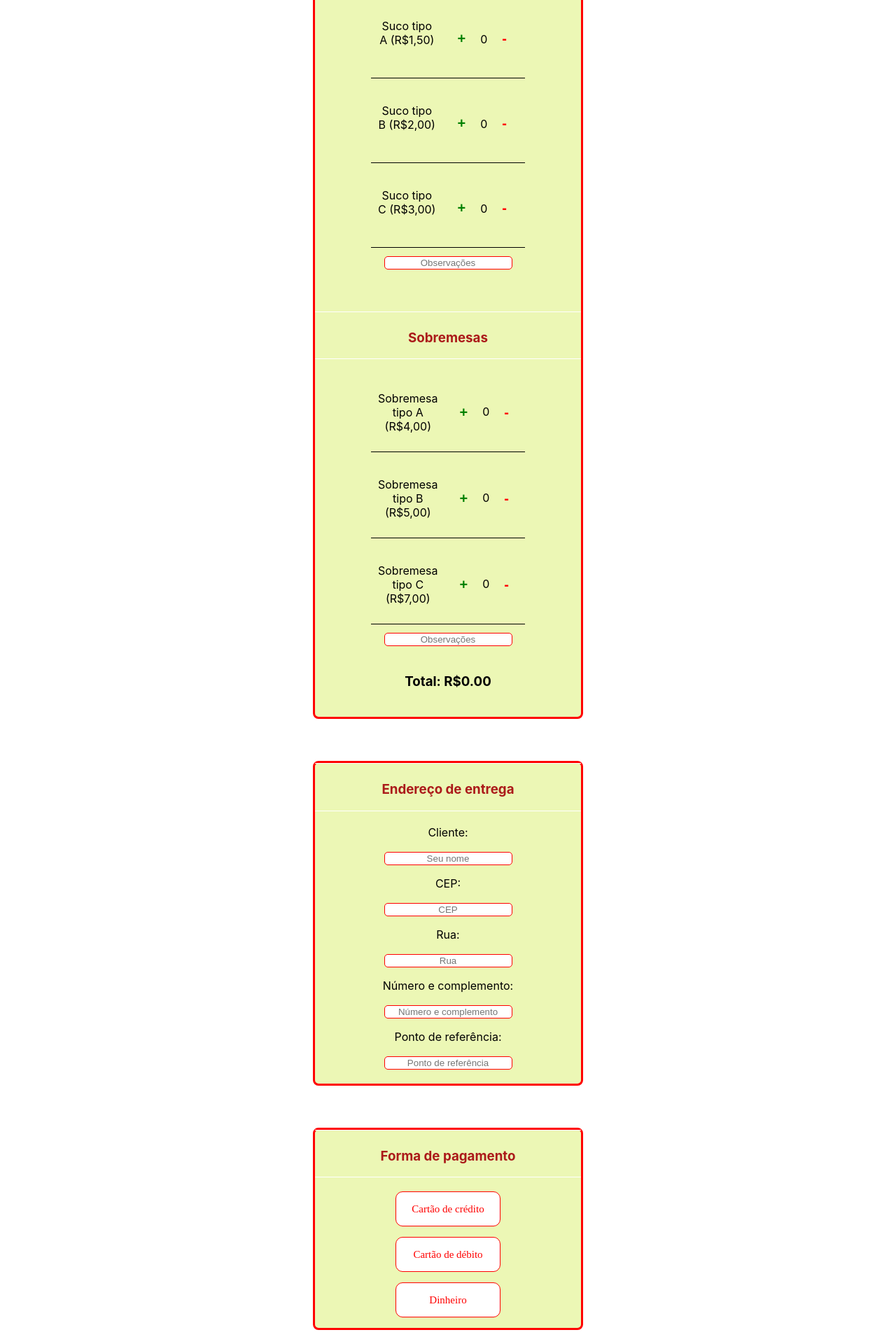
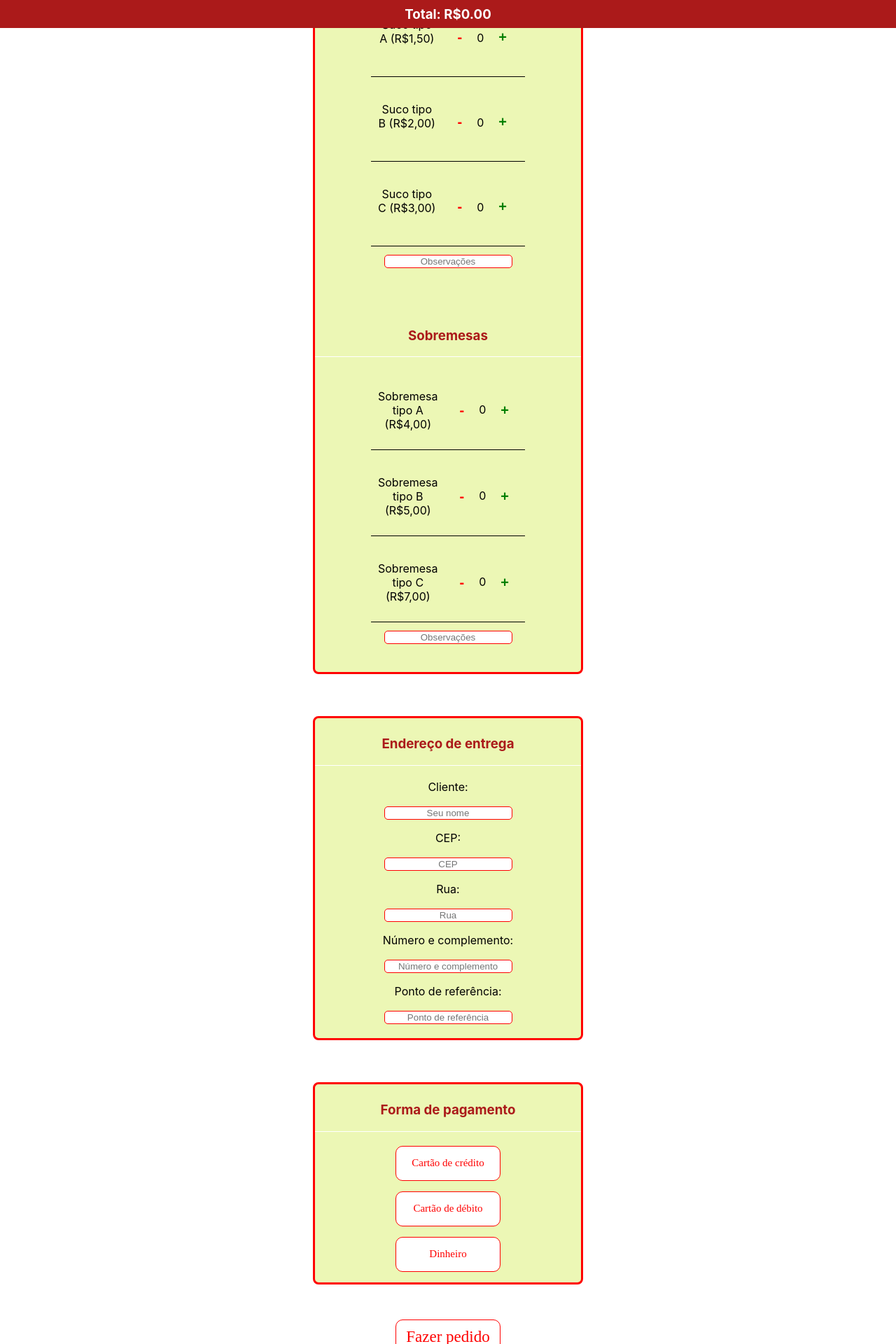
Before and after one commit to MichelRLima/Cardapio, a React (Create React App) app: page /pedido in a window 1280 px wide. Shown: the part 760-2680 px from the top of the page at 70% size. Built offline with nearby package versions, Linux system fonts and the light colour scheme; a web font is replaced by a local one.

Commit message:
ajustado aba de preço

```diff
--- a/src/Inicio.js
+++ b/src/Inicio.js
@@ -10,7 +10,7 @@ function Inicio (){
 
        <>
         <div className={styles.containerTitulo}>
-            <h1>Restaurante</h1>
+            <h1>Hungry Chef</h1>
         </div>
         <div className={styles.botaoPedido}>
             <Link to="/pedido"><button>Fazer Pedido</button></ Link>
--- a/src/Pedido.js
+++ b/src/Pedido.js
@@ -246,25 +246,26 @@ return (
           <div className={styles.pedido} >
 
             <p className={styles.titutloPedido}>Sanduíche tipo A (R$2,00) </p>
+            <button className={styles.buttonMenos} disabled={SanduicheA !== 0 ? false : true} onClick={()=> setSanduicheA(SanduicheA-1)}>-</button>
+            <span className={styles.quantidade}>{SanduicheA}</span>
             <button className={styles.buttonMais} onClick={()=> setSanduicheA(SanduicheA+1)}>+</button>
-            <span className={styles.quantidade}>{SanduicheA}</span>
-            <button className={styles.buttonMenos} disabled={SanduicheA !== 0 ? false : true} onClick={()=> setSanduicheA(SanduicheA-1)}>-</button>
 
           </div>
 
 
           <div className={styles.pedido}>
             <p className={styles.titutloPedido}>Sanduíche tipo B (R$3,00)</p>
+            <button className={styles.buttonMenos} disabled={SanduicheB !== 0 ? false : true} onClick={()=> setSanduicheB(SanduicheB-1)}>-</button>
+            <span className={styles.quantidade}>{SanduicheB}</span>
             <button className={styles.buttonMais} onClick={()=> setSanduicheB(SanduicheB+1)}>+</button>
-            <span className={styles.quantidade}>{SanduicheB}</span>
-            <button className={styles.buttonMenos} disabled={SanduicheB !== 0 ? false : true} onClick={()=> setSanduicheB(SanduicheB-1)}>-</button>
           </div>
 
           <div className={styles.pedido}>
             <p className={styles.titutloPedido}>Sanduíche tipo C (R$1,00)</p>
+            <button className={styles.buttonMenos} disabled={SanduicheC !== 0 ? false : true} onClick={()=> setSanduicheC(SanduicheC-1)}>-</button>
+            <span className={styles.quantidade}>{SanduicheC}</span>
             <button className={styles.buttonMais} onClick={()=> setSanduicheC(SanduicheC+1)}>+</button>
-            <span className={styles.quantidade}>{SanduicheC}</span>
-            <button className={styles.buttonMenos} disabled={SanduicheC !== 0 ? false : true} onClick={()=> setSanduicheC(SanduicheC-1)}>-</button>
+
           </div>
           <input onChange={(e)=> SetObsSanduiche(e.target.value)} type="text" placeholder="Observações"></input>
 
@@ -278,24 +279,26 @@ return (
           </div>
           <div className={styles.pedido}>
             <p className={styles.titutloPedido}>Suco tipo A (R$1,50)</p>
+            <button className={styles.buttonMenos} disabled={sucoA !== 0 ? false : true} onClick={()=> setSucoA(sucoA-1)}>-</button>
+            <span className={styles.quantidade}>{sucoA}</span>
             <button className={styles.buttonMais} onClick={()=>setSucoA(sucoA+1)}>+</button>
-            <span className={styles.quantidade}>{sucoA}</span>
-            <button className={styles.buttonMenos} disabled={sucoA !== 0 ? false : true} onClick={()=> setSucoA(sucoA-1)}>-</button>
+
           </div>
 
 
           <div className={styles.pedido}>
             <p className={styles.titutloPedido}>Suco  tipo B (R$2,00)</p>
+            <button className={styles.buttonMenos} disabled={sucoB !== 0 ? false : true} onClick={()=> setSucoB(sucoB-1)}>-</button>
+            <span className={styles.quantidade}>{sucoB}</span>
             <button className={styles.buttonMais} onClick={()=>setSucoB(sucoB+1)}>+</button>
-            <span className={styles.quantidade}>{sucoB}</span>
-            <button className={styles.buttonMenos} disabled={sucoB !== 0 ? false : true} onClick={()=> setSucoB(sucoB-1)}>-</button>
+
           </div>
 
           <div className={styles.pedido}>
             <p className={styles.titutloPedido}>Suco  tipo C (R$3,00)</p>
+            <button className={styles.buttonMenos} disabled={sucoC !== 0 ? false : true} onClick={()=> setSucoC(sucoC-1)}>-</button>
+            <span className={styles.quantidade}>{sucoC}</span>
             <button className={styles.buttonMais} onClick={()=>setSucoC(sucoC+1)}>+</button>
-            <span className={styles.quantidade}>{sucoC}</span>
-            <button className={styles.buttonMenos} disabled={sucoC !== 0 ? false : true} onClick={()=> setSucoC(sucoC-1)}>-</button>
           </div>
           <input onChange={(e)=> SetObsSuco(e.target.value)} type="text" placeholder="Observações"></input>
 
@@ -309,34 +312,38 @@ return (
           </div>
           <div className={styles.pedido}>
             <p className={styles.titutloPedido}>Sobremesa tipo A (R$4,00)</p>
+            <button className={styles.buttonMenos} disabled={sobremesaA !== 0 ? false : true} onClick={()=> setSobremesaA(sobremesaA-1)}>-</button>
+            <span className={styles.quantidade}>{sobremesaA}</span>
             <button className={styles.buttonMais} onClick={()=>setSobremesaA(sobremesaA+1)}>+</button>
-            <span className={styles.quantidade}>{sobremesaA}</span>
-            <button className={styles.buttonMenos} disabled={sobremesaA !== 0 ? false : true} onClick={()=> setSobremesaA(sobremesaA-1)}>-</button>
+
           </div>
 
 
           <div className={styles.pedido}>
             <p className={styles.titutloPedido}>Sobremesa tipo B (R$5,00)</p>
+            <button className={styles.buttonMenos} disabled={sobremesaB !== 0 ? false : true} onClick={()=> setSobremesaB(sobremesaB-1)}>-</button>
+            <span className={styles.quantidade}>{sobremesaB}</span>
             <button className={styles.buttonMais} onClick={()=>setSobremesaB(sobremesaB+1)}>+</button>
-            <span className={styles.quantidade}>{sobremesaB}</span>
-            <button className={styles.buttonMenos} disabled={sobremesaB !== 0 ? false : true} onClick={()=> setSobremesaB(sobremesaB-1)}>-</button>
+
           </div>
 
           <div className={styles.pedido}>
             <p className={styles.titutloPedido}>Sobremesa tipo C (R$7,00)</p>
+            <button className={styles.buttonMenos} disabled={sobremesaC !== 0 ? false : true} onClick={()=> setSobremesaC(sobremesaC-1)}>-</button>
+            <span className={styles.quantidade}>{sobremesaC}</span>
             <button className={styles.buttonMais} onClick={()=>setSobremesaC(sobremesaC+1)}>+</button>
-            <span className={styles.quantidade}>{sobremesaC}</span>
-            <button className={styles.buttonMenos} disabled={sobremesaC !== 0 ? false : true} onClick={()=> setSobremesaC(sobremesaC-1)}>-</button>
+
           </div>
           <input onChange={(e)=> SetObsSobremsa(e.target.value)} type="text" placeholder="Observações"></input>
 
           <br/>
           <br/>
-          <h3>Total: R${total.toFixed(2)}</h3>
+
           <br/>
 
 
       </div>
+      <div className={styles.TotalFixed}><h3>Total: R${total.toFixed(2)}</h3></div>
 
       <div className={styles.containerEndereco}>
             <div className={styles.ContainerTitulo}>
--- a/src/pedido.module.css
+++ b/src/pedido.module.css
@@ -57,13 +57,31 @@ h2{
     padding-top: 15px;
     border-bottom: 1px solid white;
     margin-bottom: 20px;
-    border-top: 1px solid white;
+
     color: #ab1a1a;
   }
 
   .ContainerTitulo h3{
     margin-top: 10px;
   }
+
+  .TotalFixed{
+    position: fixed;
+    height: 40px;
+    width: 100%;
+    bottom: 0;
+    background-color: #ab1a1a;
+
+  }
+
+  .TotalFixed h3{
+   position: relative;
+    text-align: center;
+    bottom: 10px;
+    color: white;
+
+  }
+
 
 .containerEndereco{
   margin: 0 auto;
@@ -82,7 +100,7 @@ h2{
   background-color: #ecf7b5;
   border: 3px solid red;
   border-radius: 8px;
-  margin-bottom: 60px;
+  margin-bottom: 15px;
   }
 
 .botaoPagamento {
@@ -117,7 +135,7 @@ input[type=text],input[type=number]{
   border: 0.5px solid red;
 }
 .buttonEnviar{
-    margin:15px auto;
+    margin:50px auto;
     display: block;
     color: red;
     border: 1px solid red;
```
